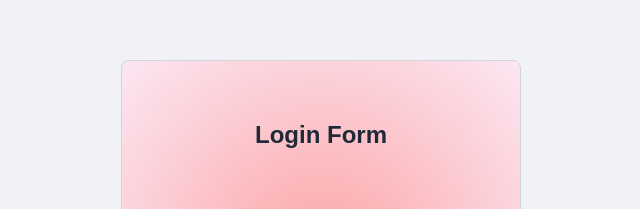
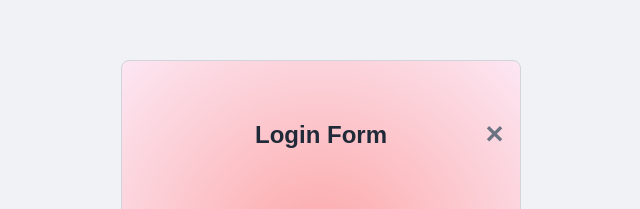
Before and after one commit to tharathep-k/bunny-hungry-web, a React (Vite) app: page /login in a window 1280 px wide. Shown: the part 116-325 px from the top of the page, without its empty margins (319-959 px from the left). Built offline with nearby package versions, Linux system fonts and the light colour scheme; a web font is replaced by a local one.

Commit message:
add x in login

```diff
--- a/src/pages/LoginPage.jsx
+++ b/src/pages/LoginPage.jsx
@@ -1,12 +1,28 @@
+import { useNavigate } from "react-router-dom";
 import LoginForm from "../features/auth/components/LoginForm";
 import RegisterContainer from "../features/auth/components/RegisterContainer";
 
 export default function LoginPage() {
+  const navigate = useNavigate();
+
+  const handleOnClick = (e) => {
+    navigate("/home");
+  };
   return (
     <>
       <div className="flex flex-col justify-center items-center h-[100vh] gap-2">
         <div className="w-[25rem] h-[25rem] flex flex-col justify-evenly items-center border border-gray-300 rounded-lg sm:w-[20rem] sm:h-[20rem] bg-[radial-gradient(ellipse_at_center,_var(--tw-gradient-stops))] from-red-300 to-pink-100 ">
-          <div className="text-2xl font-semibold ">Login Form</div>
+          <div className="w-full px-4 text-2xl font-semibold flex justify-between">
+            <div className="invisible">&#10005;</div>
+            <div>Login Form</div>
+            <div
+              className="text-gray-500"
+              role="button"
+              onClick={handleOnClick}
+            >
+              &#10005;
+            </div>
+          </div>
           <LoginForm />
         </div>
         <RegisterContainer />
```
